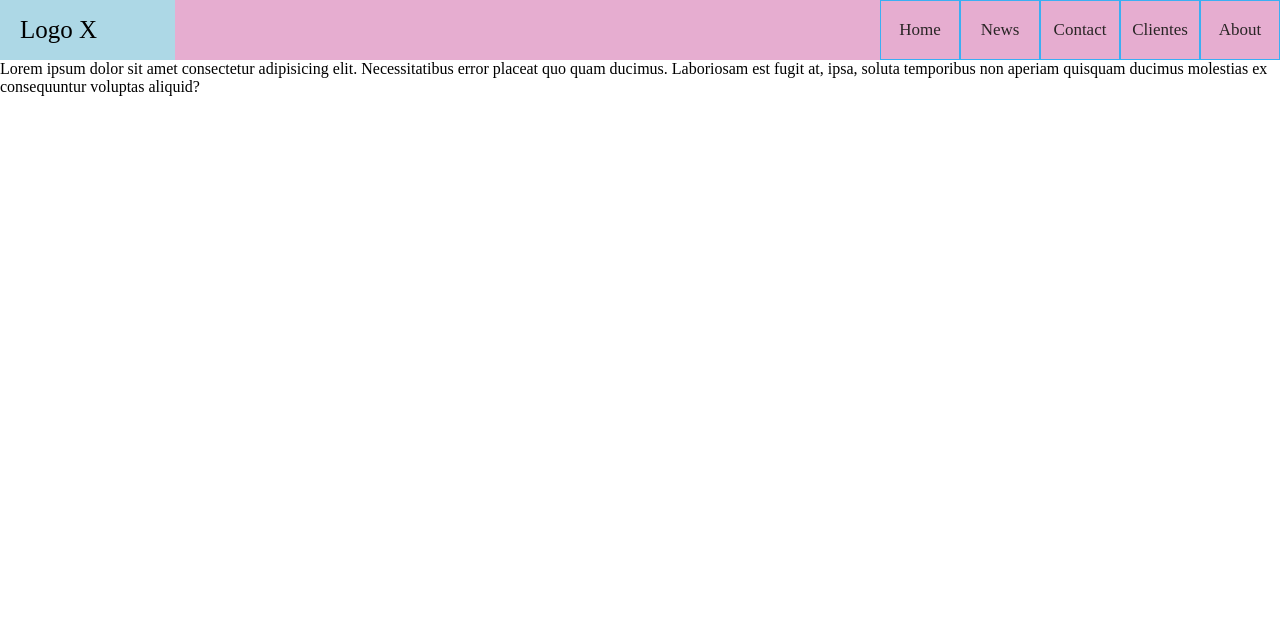
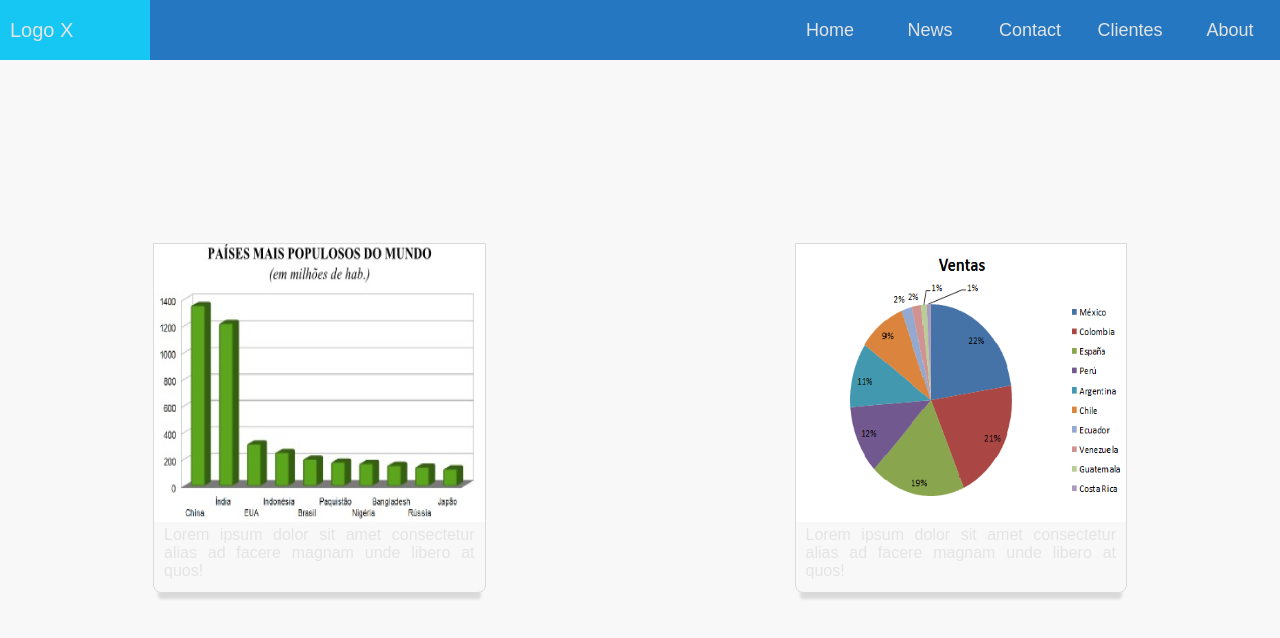
Before and after one commit to mondo84/Demo20, an Angular app: page /home in a window 1280 px wide. Shown: the top 638 px of the page. Built offline with nearby package versions, Linux system fonts and the light colour scheme.

Commit message:
navbar responsive first-mobile

```diff
--- a/src/app/home/home.component.css
+++ b/src/app/home/home.component.css
@@ -3,82 +3,126 @@
   margin: 0;
   padding: 0;
   list-style: none;
+  color: rgb(228, 228, 228);
   text-decoration: none;
+  font-family: sans-serif;
 }
 
 nav {
   display: flex;
   justify-content: space-between;
   align-items: center;
-  background-color: lightblue;
+  background-color: rgb(22, 199, 243);
   height: 60px;
   width: 100%;
+  position: sticky;         /* posicion pegajosa / respeta el espacio del nav. Fixed no. */
+  position: -webkit-sticky; /* para zafari */
+  top: 0;                   /* Se pega cuando este en top 0 */
 }
 
-.logo { padding-left: 20px; font-size: 25px; }
-
 #check, .checkbtn { display: none; }
+.checkbtn { display: block; order: 2; padding-right: 10px; cursor: pointer; }
+label.logo { padding-left: 10px; font-size: 16px; order: 1; }
 
 nav ul {
-  background-color: rgb(230, 173, 208);
-  flex-grow: .9;
+  position: fixed;  /* Saca la lista del nav y deja posicion fija */
   display: flex;
-  flex-direction: row;
-  justify-content: flex-end;
-  align-items: center;
-  height: 100%;
+  background-color: #2676c0fa;
+  flex-direction: column;
+  justify-content: flex-start;
+  align-items: flex-start;
+  width: 100%;
+  min-height: 100vh;
+
+  top: 60px;
+  left: -100%;
+  text-align: center;
+  transition: all .5s;
 }
 
 nav ul li {
-  border: 1px rgb(58, 175, 243) solid;
-  width: 80px;
-  height: 100%;
+  border: 1px #256db1 solid;
+  width: 100%;
+  height: 80px;
 
   display: flex;
   justify-content: center;
   align-items: center;
 }
 
-nav ul li a { font-size: 17px; color: rgb(41, 37, 37); }
+nav ul li a {
+  display: flex;
+  justify-content: center;
+  align-items: center;
+  font-size: 14px;
 
-nav ul li a:hover {  background-color: #1b9bff; transition: .9s ease; }
+  width: 100%;
+  height: 100%;
+}
 
-/* Mover a la derecha el boton del menu y el logo a la izquierda */
-.checkbtn { font-size: 20px; color: white; cursor: pointer; }
+nav ul li:hover {  background-color: #1b9bff; transition: .9s ease; }
 
-@media screen and (max-width: 953px) {
-  .checkbtn { display: block; order: 2; padding-right: 10px; }
-  label.logo { padding-left: 10px; font-size: 18px; order: 1; }
+main {
+  display: grid;
+  grid-template-columns: 1fr;
+  row-gap: 5px;
+  justify-items: center;
+  /* background: url(bg1.jpg) no-repeat; */
+  background-color: rgba(247, 247, 247, 0.829);
+  background-size: cover;
+  min-height: calc(100vh - 60px);
+  padding: 10px 1px;
+}
+
+/* .barras { width: 100%; object-fit: cover; background: no-repeat; } */
+.card { width: 95%; height: 350px; border: 1px #dadada solid;
+        border-radius: 0 0 8px 8px; box-shadow: 0 11px 3px -5px #dadada; margin-bottom: 25px; }
+.header-card { width: 100%; height: 80%;}
+.body-card { width: 100%; padding: 4px 10px;}
+.body-card p { text-align: justify; }
+main .card .header-card img  { width: 100%; height: 100%; background: no-repeat; }
+#check:checked ~ ul { left: 0; }
+
+
+
+/* Estilos para dispositivos medianos (tablets, 768px and up) */
+@media screen and (min-width: 768px) {
+  .checkbtn { display: none; }
+  label.logo { padding-left: 10px; font-size: 20px; order: 1; min-width: 150px;}
 
   nav ul {
-    background-color: #5b789481;
-    position: fixed;
-    flex-direction: column;
-    justify-content: flex-start;
-    align-items: flex-start;
-    width: 100%;
-    min-height: 100vh;
+    position: static;
 
-    top: 60px;
-    left: -100%;
-    text-align: center;
-    transition: all .5s;
+    display: flex;
+    order: 2;
+    flex-direction: row;
+    justify-content: flex-end;
+    align-items: center;
+    min-height: 100%;
+    transition: none;
   }
 
   nav ul li {
-    border: 1px rgb(164, 220, 253) solid;
-    width: 100%;
-    height: 80px;
+    border: 0;
+    width: 100px;
+    height: 60px;
   }
 
-  nav ul li a { font-size: 14px; }
-  #check:checked ~ ul { left: 0; }
+  nav ul li a {
+    font-size: 18px;
+  }
+
+  main {
+
+    grid-template-columns: 350px 350px;
+    column-gap: 5px;
+    justify-content: space-around;
+    align-items: center;
+    /* background: url(bg1.jpg) no-repeat; */
+    background-color: rgba(247, 247, 247, 0.829);
+    background-size: cover;
+    min-height: calc(100vh - 60px);
+    padding: 10px 1px;
+  }
+
 }
-
-
-section {
-  /* background: url(bg1.jpg) no-repeat; */
-  /* background-color: violet; */
-  background-size: cover;
-  min-height: calc(100vh - 60px);
-}
--- a/src/app/home/home.component.html
+++ b/src/app/home/home.component.html
@@ -14,9 +14,30 @@
     </ul>
   </nav>
 
-  <section>
-    Lorem ipsum dolor sit amet consectetur adipisicing elit. Necessitatibus error
-    placeat quo quam ducimus. Laboriosam est fugit at, ipsa, soluta temporibus non
-    aperiam quisquam ducimus molestias ex consequuntur voluptas aliquid?
-  </section>
+  <main>
+    <div class="card">
+      <div class="header-card">
+        <img class="barras" src="./../../assets/img/grafico-das-maiores-populacoes.jpg" alt="">
+      </div>
+      <div class="body-card">
+        <p>
+          Lorem ipsum dolor sit amet consectetur
+          alias ad facere magnam unde libero at quos!
+        </p>
+      </div>
+    </div>
+
+    <div class="card">
+      <div class="header-card">
+        <img class="barras" src="./../../assets/img/torta.png" alt="">
+      </div>
+      <div class="body-card">
+        <p>
+          Lorem ipsum dolor sit amet consectetur
+          alias ad facere magnam unde libero at quos!
+        </p>
+      </div>
+    </div>
+  </main>
+
 </div>
```
Also changed, not shown: src/assets/img/grafico-das-maiores-populacoes.jpg (added), src/assets/img/torta.png (added).
